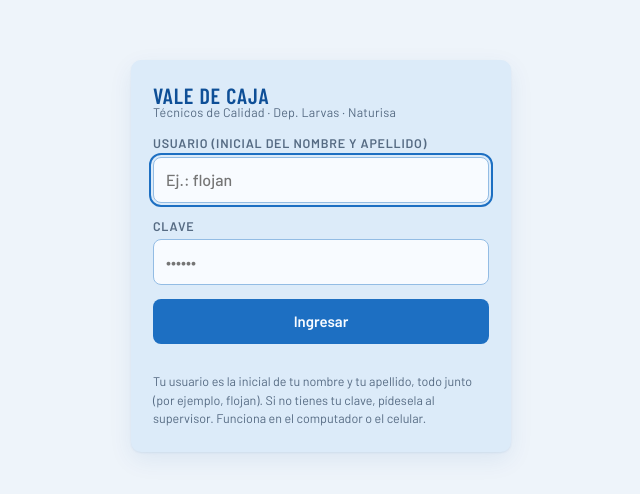
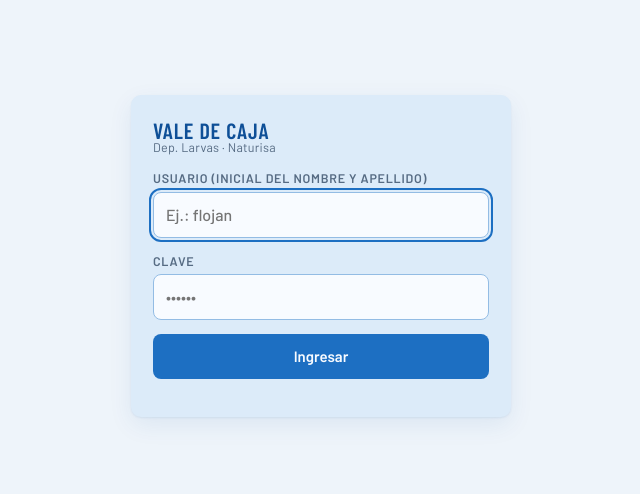
Before and after one commit to larvasnaturisa-ctrl/vale-caja, a plain HTML site: page index.html in a window 1280 px wide. Shown: the part 144-638 px from the top of the page, without its empty margins (319-959 px from the left). Drawn offline with nearby package versions, Linux system fonts and the light colour scheme; a web font is replaced by a local one.

Commit message:
Add files via upload

```diff
--- a/index.html
+++ b/index.html
@@ -305,18 +305,17 @@ body.locked > header.top, body.locked > main { display: none; }
 
 <div class="login" id="login">
   <form class="login-card" id="login-form" autocomplete="off">
-    <div class="brand"><b>Vale de Caja</b><span>Técnicos de Calidad · Dep. Larvas · Naturisa</span></div>
+    <div class="brand"><b>Vale de Caja</b><span>Dep. Larvas · Naturisa</span></div>
     <label class="fld">Usuario (inicial del nombre y apellido)<input id="l-user" autocomplete="username" autocapitalize="none" placeholder="Ej.: flojan"></label>
     <label class="fld">Clave<input id="l-pass" type="password" autocomplete="current-password" inputmode="numeric" placeholder="••••••"></label>
     <button class="btn" type="submit">Ingresar</button>
     <div class="err" id="l-err" role="alert"></div>
-    <p class="hint" id="l-hint">Tu usuario es la inicial de tu nombre y tu apellido, todo junto (por ejemplo, flojan). Si no tienes tu clave, pídesela al supervisor. Funciona en el computador o el celular.</p>
   </form>
 </div>
 
 <header class="top">
   <div class="top-in">
-    <div class="brand"><b>Vale de Caja</b><span>Técnicos de Calidad · Dep. Larvas · Naturisa</span></div>
+    <div class="brand"><b>Vale de Caja</b><span>Dep. Larvas · Naturisa</span></div>
     <div class="who" id="who"><span class="role" id="who-status">Conectando…</span></div>
     <nav class="tabs" role="tablist">
       <button class="tab" role="tab" id="t-nuevo" data-tab="nuevo" aria-selected="true">Nuevo vale</button>
@@ -1768,7 +1767,7 @@ body.locked > header.top, body.locked > main { display: none; }
     $('#login-form').addEventListener('submit', async e => {
       e.preventDefault(); err.textContent = '';
       const inp = norm($('#l-user').value).replace(/\s+/g, ' ').trim();
-      const u = USERS.find(x => x.u === inp.replace(/\s+/g, '')) || (inp.length > 4 && USERS.find(x => x.t.every(t => inp.includes(t))));
+      const u = USERS.find(x => x.u === inp.replace(/\s+/g, ''));
       if (!u) { err.textContent = 'Usuario o clave incorrectos. Tu usuario es la inicial del nombre y el apellido (por ejemplo, flojan).'; return; }
       const btn = $('#login-form button[type="submit"]'); btn.disabled = true;
       try {
```
